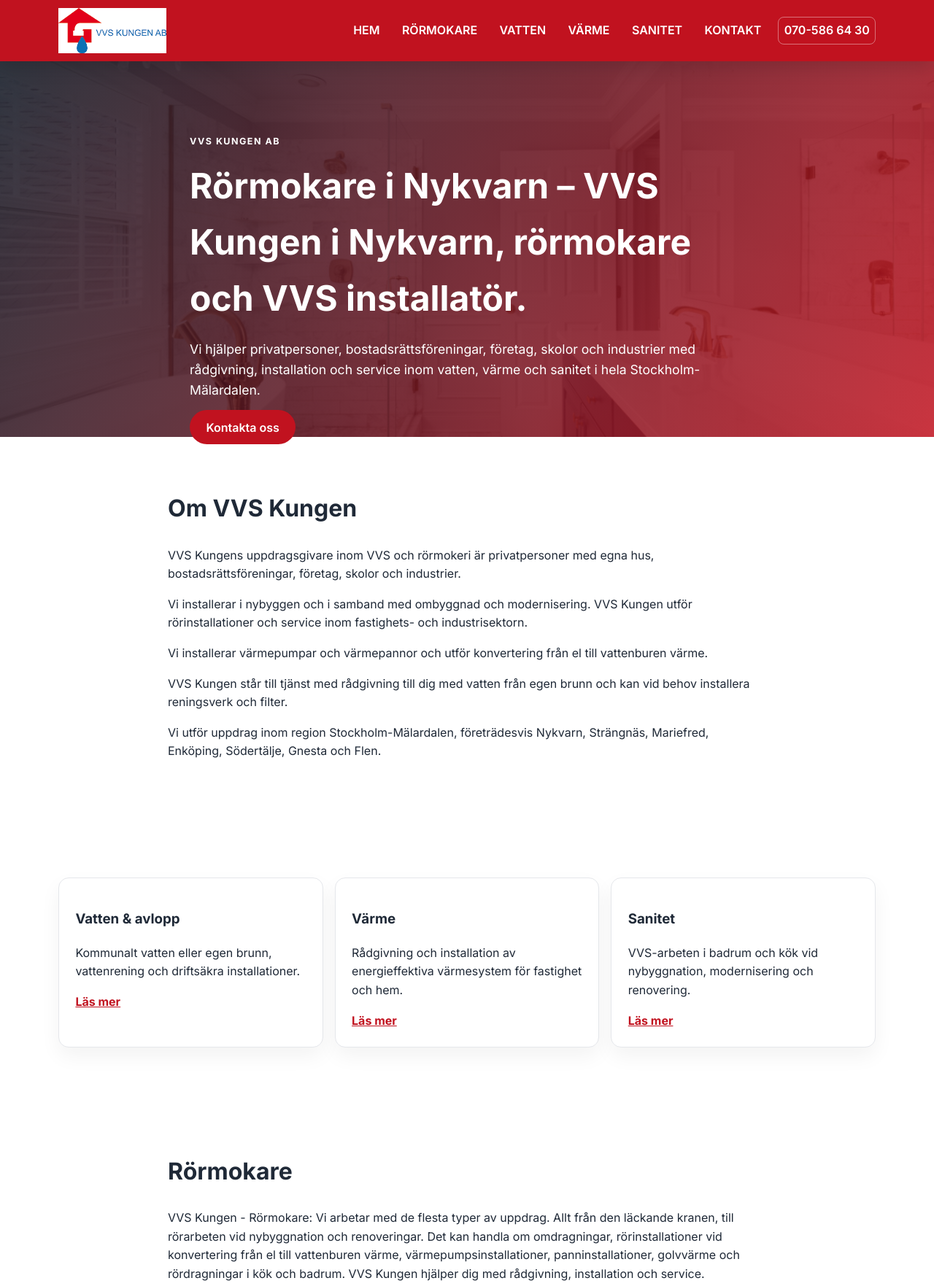
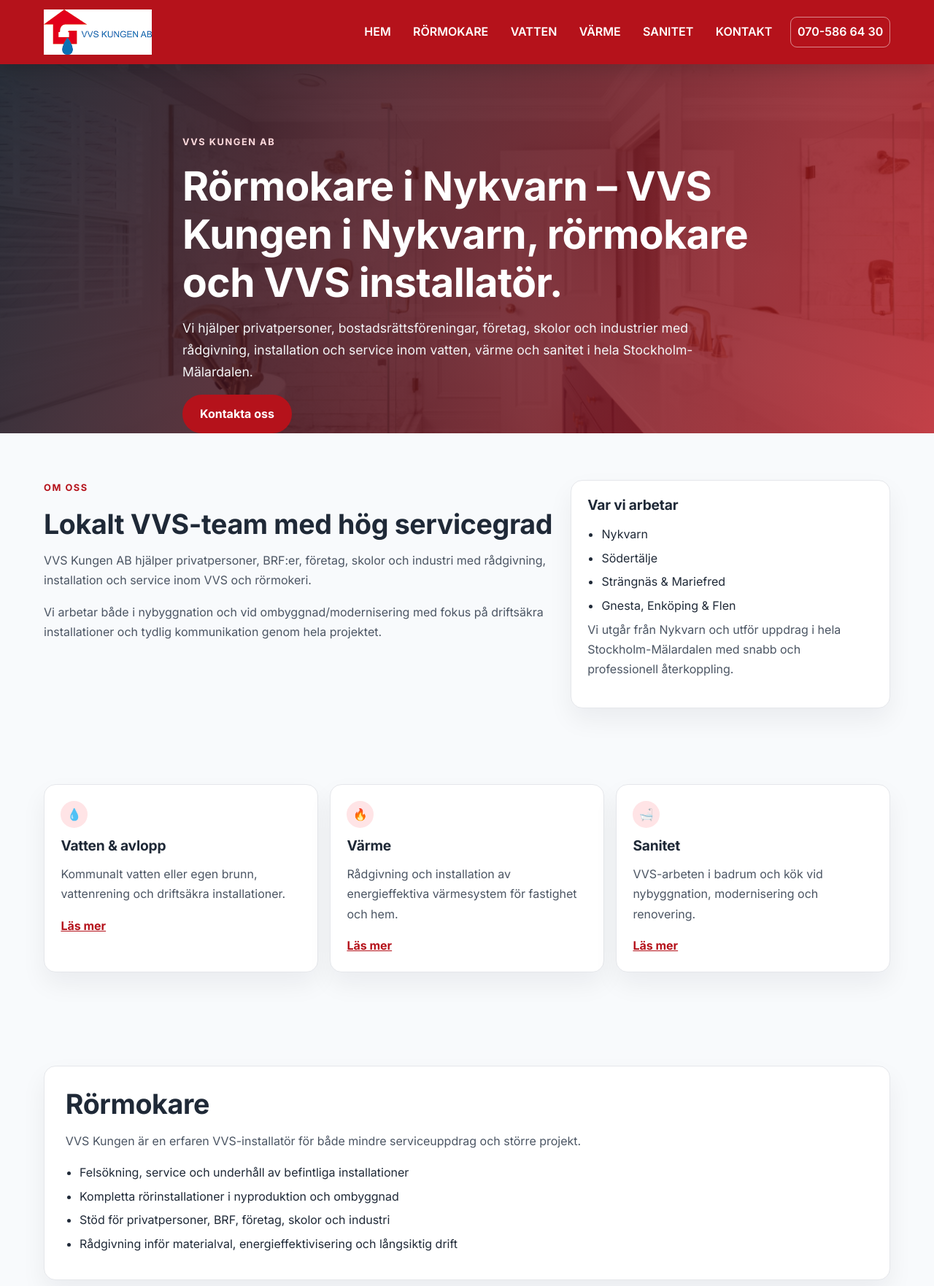
Before and after one commit to hugoweck/VVS-Kungen, a plain HTML site: page index.html in a window 1280 px wide. Shown: the top 1763 px of the page at 73% size. Drawn offline with Linux system fonts and the light colour scheme.

Commit message:
Redesign landing page layout with enforced red header/footer

```diff
--- a/index.html
+++ b/index.html
@@ -94,44 +94,51 @@
       </section>
 
       <section id="om-vvs-kungen" class="section">
-        <div class="container narrow">
-          <h2>Om VVS Kungen</h2>
+        <div class="container two-col-layout">
+          <div>
+            <p class="eyebrow eyebrow-dark">Om oss</p>
+            <h2>Lokalt VVS-team med hög servicegrad</h2>
             <p>
-            VVS Kungens uppdragsgivare inom VVS och rörmokeri är privatpersoner med egna hus,
-            bostadsrättsföreningar, företag, skolor och industrier.
+              VVS Kungen AB hjälper privatpersoner, BRF:er, företag, skolor och industri med
+              rådgivning, installation och service inom VVS och rörmokeri.
             </p>
             <p>
-            Vi installerar i nybyggen och i samband med ombyggnad och modernisering. VVS Kungen utför
-            rörinstallationer och service inom fastighets- och industrisektorn.
+              Vi arbetar både i nybyggnation och vid ombyggnad/modernisering med fokus på driftsäkra
+              installationer och tydlig kommunikation genom hela projektet.
             </p>
+          </div>
+          <aside class="info-card">
+            <h3>Var vi arbetar</h3>
+            <ul>
+              <li>Nykvarn</li>
+              <li>Södertälje</li>
+              <li>Strängnäs &amp; Mariefred</li>
+              <li>Gnesta, Enköping &amp; Flen</li>
+            </ul>
             <p>
-            Vi installerar värmepumpar och värmepannor och utför konvertering från el till vattenburen
-            värme.
+              Vi utgår från Nykvarn och utför uppdrag i hela Stockholm-Mälardalen med snabb och
+              professionell återkoppling.
             </p>
-          <p>
-            VVS Kungen står till tjänst med rådgivning till dig med vatten från egen brunn och kan vid
-            behov installera reningsverk och filter.
-          </p>
-          <p>
-            Vi utför uppdrag inom region Stockholm-Mälardalen, företrädesvis Nykvarn, Strängnäs,
-            Mariefred, Enköping, Södertälje, Gnesta och Flen.
-          </p>
+          </aside>
         </div>
       </section>
 
       <section class="section cards">
         <div class="container card-grid">
           <article class="service-card">
+            <span class="card-icon" aria-hidden="true">💧</span>
             <h3>Vatten &amp; avlopp</h3>
             <p>Kommunalt vatten eller egen brunn, vattenrening och driftsäkra installationer.</p>
             <a href="#vatten">Läs mer</a>
           </article>
           <article class="service-card">
+            <span class="card-icon" aria-hidden="true">🔥</span>
             <h3>Värme</h3>
             <p>Rådgivning och installation av energieffektiva värmesystem för fastighet och hem.</p>
             <a href="#varme">Läs mer</a>
           </article>
           <article class="service-card">
+            <span class="card-icon" aria-hidden="true">🛁</span>
             <h3>Sanitet</h3>
             <p>VVS-arbeten i badrum och kök vid nybyggnation, modernisering och renovering.</p>
             <a href="#sanitet">Läs mer</a>
@@ -140,52 +147,64 @@
       </section>
 
       <section id="rormokare" class="section section-anchor">
-        <div class="container narrow">
+        <div class="container detail-card">
           <h2>Rörmokare</h2>
-          <p>
-            VVS Kungen - Rörmokare: Vi arbetar med de flesta typer av uppdrag. Allt från den läckande
-            kranen, till rörarbeten vid nybyggnation och renoveringar. Det kan handla om omdragningar,
-            rörinstallationer vid konvertering från el till vattenburen värme, värmepumpsinstallationer,
-            panninstallationer, golvvärme och rördragningar i kök och badrum. VVS Kungen hjälper dig med
-            rådgivning, installation och service.
-          </p>
+          <p>VVS Kungen är en erfaren VVS-installatör för både mindre serviceuppdrag och större projekt.</p>
+          <ul>
+            <li>Felsökning, service och underhåll av befintliga installationer</li>
+            <li>Kompletta rörinstallationer i nyproduktion och ombyggnad</li>
+            <li>Stöd för privatpersoner, BRF, företag, skolor och industri</li>
+            <li>Rådgivning inför materialval, energieffektivisering och långsiktig drift</li>
+          </ul>
         </div>
       </section>
 
       <section id="vatten" class="section section-anchor alt-bg">
-        <div class="container narrow">
+        <div class="container detail-card">
           <h2>Vatten</h2>
           <p>
-            Vatten och avlopp. Kommunalt vatten eller egen brunn. Vattenrening, pump, hydrofon,
-            varmvattenberedare. VVS Kungen hjälper dig med rådgivning, installation och service.
+            Vi projekterar och installerar lösningar för både kommunalt vatten och anläggningar med egen
+            brunn.
           </p>
           <ul>
             <li>Kommunalt vatten eller egen brunn</li>
-            <li>Vattenrening</li>
-            <li>Pump</li>
-            <li>Hydrofon</li>
-            <li>Varmvattenberedare</li>
+            <li>Vattenrening och filterlösningar</li>
+            <li>Pump, hydrofor och hydropress</li>
+            <li>Varmvattenberedare och varmvattenkomfort</li>
+            <li>Rådgivning, installation och service</li>
           </ul>
         </div>
       </section>
 
       <section id="varme" class="section section-anchor">
-        <div class="container narrow">
+        <div class="container detail-card">
           <h2>Värme</h2>
           <p>
             VVS Kungen erbjuder rådgivning och besparingskalkyl inför ditt val och köp av värmesystem.
             Vi installerar och levererar från välkända tillverkare med högsta kvalité.
           </p>
+          <ul>
+            <li>Värmepumpar och värmepannor</li>
+            <li>Konvertering från el till vattenburen värme</li>
+            <li>Optimering av befintliga system för lägre energikostnad</li>
+            <li>Service och förebyggande underhåll</li>
+          </ul>
         </div>
       </section>
 
       <section id="sanitet" class="section section-anchor alt-bg">
-        <div class="container narrow">
+        <div class="container detail-card">
           <h2>Sanitet</h2>
           <p>
             VVS Kungen installerar i nybyggnation och vid modernisering/renovering av badrum och kök.
             Våra leverantörer inom sanitet erbjuder dig allt från lyx till funktionell kvalitet.
           </p>
+          <ul>
+            <li>Badrum och kök i nyproduktion och renovering</li>
+            <li>Montering av blandare, wc, dusch och inredning</li>
+            <li>Säker vatteninstallation enligt branschregler</li>
+            <li>Samordning med övriga entreprenörer i projektet</li>
+          </ul>
         </div>
       </section>
 
@@ -211,6 +230,8 @@
       <section id="kontakt" class="section section-anchor contact">
         <div class="container">
           <h2>Kontakt</h2>
+          <div class="contact-layout">
+            <div>
               <div class="contact-cards">
                 <article class="contact-card">
                   <h3>Postadress</h3>
@@ -229,6 +250,7 @@
                   <p>Lars: <a href="tel:0705866430">070-586 64 30</a></p>
                   <p>Emil: <a href="tel:0702338487">070-233 84 87</a></p>
                 </article>
+              </div>
             </div>
 
             <form id="contactForm" class="contact-form" novalidate>
@@ -253,6 +275,7 @@
               <p id="formMessage" class="form-message" role="status" aria-live="polite"></p>
             </form>
           </div>
+        </div>
       </section>
     </main>
 
--- a/styles.css
+++ b/styles.css
@@ -1,10 +1,12 @@
 :root {
-  --brand-red: #c1121f;
-  --brand-red-dark: #9b0f1a;
+  --brand-red: #b5121b;
+  --brand-red-dark: #870d14;
   --text: #1f2937;
-  --bg-soft: #f6f7f9;
+  --muted: #4b5563;
+  --bg-soft: #f3f5f8;
+  --border: #e5e7eb;
   --white: #ffffff;
-  --radius: 14px;
+  --radius: 16px;
 }
 
 * {
@@ -19,30 +21,77 @@
   margin: 0;
   font-family: "Inter", sans-serif;
   color: var(--text);
-  line-height: 1.6;
+  line-height: 1.7;
+  background: #f8fafc;
 }
 
 img {
+  display: block;
   max-width: 100%;
-  display: block;
 }
 
 .container {
-  width: min(1120px, 92vw);
+  width: min(1160px, calc(100% - 2.5rem));
   margin: 0 auto;
+}
+
+.section {
+  padding: 4rem 0;
+}
+
+.section-offset {
+  padding-top: 6rem;
+}
+
+h1,
+h2,
+h3 {
+  line-height: 1.2;
+  letter-spacing: -0.01em;
+  margin: 0 0 0.9rem;
+}
+
+h1 {
+  font-size: clamp(2.1rem, 4.4vw, 3.45rem);
+}
+
+h2 {
+  font-size: clamp(1.75rem, 3vw, 2.35rem);
+}
+
+h3 {
+  font-size: 1.2rem;
+}
+
+p {
+  margin: 0 0 1rem;
+  color: var(--muted);
+}
+
+ul {
+  margin: 0.2rem 0 0;
+  padding-left: 1.2rem;
+}
+
+li {
+  margin-bottom: 0.35rem;
+}
+
+.header,
+footer.footer {
+  background: var(--brand-red) !important;
+  color: var(--white);
 }
 
 .header {
   position: sticky;
   top: 0;
-  z-index: 20;
-  background: var(--brand-red);
-  color: var(--white);
-  box-shadow: 0 8px 24px rgba(0, 0, 0, 0.15);
+  z-index: 100;
+  box-shadow: 0 8px 24px rgba(0, 0, 0, 0.16);
 }
 
 .nav-wrap {
-  min-height: 84px;
+  min-height: 88px;
   display: flex;
   align-items: center;
   gap: 1rem;
@@ -56,7 +105,7 @@
 .nav {
   margin-left: auto;
   display: flex;
-  gap: 1rem;
+  gap: 0.8rem;
 }
 
 .nav a,
@@ -65,8 +114,8 @@
   color: var(--white);
   text-decoration: none;
   font-weight: 600;
-  padding: 0.35rem 0.45rem;
-  border-radius: 8px;
+  padding: 0.4rem 0.55rem;
+  border-radius: 9px;
   transition: background-color 0.2s ease;
 }
 
@@ -77,7 +126,7 @@
 }
 
 .header-phone {
-  border: 1px solid rgba(255, 255, 255, 0.4);
+  border: 1px solid rgba(255, 255, 255, 0.5);
   white-space: nowrap;
 }
 
@@ -86,7 +135,7 @@
   width: 42px;
   height: 42px;
   margin-left: auto;
-  border: 1px solid rgba(255, 255, 255, 0.5);
+  border: 1px solid rgba(255, 255, 255, 0.55);
   background: transparent;
   border-radius: 10px;
   align-items: center;
@@ -101,53 +150,43 @@
   background: var(--white);
 }
 
-.section {
-  padding: 4.5rem 0;
-}
-
-.section-offset {
-  padding-top: 5.5rem;
-}
-
 .hero {
-  position: relative;
   color: var(--white);
-  background: linear-gradient(120deg, rgba(9, 16, 28, 0.82), rgba(193, 18, 31, 0.85)), url("badrum8.jpg") center/cover no-repeat;
+  background: linear-gradient(110deg, rgba(9, 16, 28, 0.85), rgba(181, 18, 27, 0.8)),
+    url("badrum8.jpg") center/cover no-repeat;
 }
 
 .hero__content {
-  max-width: 760px;
+  max-width: 780px;
 }
 
 .eyebrow {
+  font-size: 0.8rem;
+  letter-spacing: 0.12em;
   text-transform: uppercase;
-  letter-spacing: 0.12em;
-  font-size: 0.78rem;
   font-weight: 700;
+  color: #ffdadd;
 }
 
-h1 {
-  font-size: clamp(1.9rem, 4vw, 3rem);
-  margin: 0 0 1rem;
-}
-
-h2 {
-  font-size: clamp(1.5rem, 3vw, 2rem);
-  margin-top: 0;
+.eyebrow-dark {
+  color: var(--brand-red);
 }
 
 .subtitle {
+  color: #f3f4f6;
   font-size: 1.1rem;
-  margin-bottom: 1.5rem;
+  max-width: 65ch;
 }
 
 .btn {
   border: none;
   text-decoration: none;
   border-radius: 999px;
-  padding: 0.85rem 1.4rem;
-  font-weight: 600;
+  padding: 0.82rem 1.5rem;
+  font-weight: 700;
   cursor: pointer;
+  display: inline-flex;
+  align-items: center;
 }
 
 .btn-primary {
@@ -159,12 +198,31 @@
   background: var(--brand-red-dark);
 }
 
-.narrow {
-  max-width: 820px;
+.two-col-layout {
+  display: grid;
+  grid-template-columns: 1.6fr 1fr;
+  gap: 1.3rem;
+  align-items: start;
 }
 
-.alt-bg {
-  background: var(--bg-soft);
+.info-card,
+.detail-card,
+.service-card,
+.contact-card,
+.contact-form,
+.partner-item {
+  background: var(--white);
+  border: 1px solid var(--border);
+  border-radius: var(--radius);
+  box-shadow: 0 16px 35px rgba(15, 23, 42, 0.06);
+}
+
+.info-card {
+  padding: 1.4rem;
+}
+
+.cards {
+  padding-top: 2.5rem;
 }
 
 .card-grid {
@@ -173,12 +231,18 @@
   gap: 1rem;
 }
 
+.card-icon {
+  width: 2.3rem;
+  height: 2.3rem;
+  border-radius: 50%;
+  display: inline-grid;
+  place-items: center;
+  background: #ffe4e6;
+  margin-bottom: 0.8rem;
+}
+
 .service-card {
-  background: var(--white);
-  border: 1px solid #e5e7eb;
-  border-radius: var(--radius);
   padding: 1.4rem;
-  box-shadow: 0 12px 28px rgba(0, 0, 0, 0.05);
 }
 
 .service-card a {
@@ -190,21 +254,30 @@
   scroll-margin-top: 100px;
 }
 
+.alt-bg {
+  background: var(--bg-soft);
+}
+
+.detail-card {
+  padding: 1.8rem;
+}
+
+.partners p {
+  max-width: 66ch;
+}
+
 .partner-grid {
   margin-top: 1rem;
   display: grid;
   grid-template-columns: repeat(5, minmax(0, 1fr));
-  gap: 0.8rem;
+  gap: 0.85rem;
 }
 
 .partner-item {
-  min-height: 84px;
-  border: 1px solid #e5e7eb;
-  border-radius: 10px;
+  min-height: 86px;
   display: grid;
   place-items: center;
   padding: 0.5rem;
-  background: #fff;
 }
 
 .partner-item img {
@@ -213,36 +286,39 @@
 }
 
 .badge {
-  font-weight: 600;
+  font-weight: 700;
 }
+
 
 .contact {
   background: var(--bg-soft);
 }
 
+.contact-layout {
+  display: grid;
+  grid-template-columns: 1.15fr 1fr;
+  gap: 1rem;
+  align-items: start;
+}
+
 .contact-cards {
   display: grid;
   grid-template-columns: repeat(3, minmax(0, 1fr));
-  gap: 1rem;
-  margin: 1.2rem 0 1.8rem;
+  gap: 0.9rem;
+  margin: 1.2rem 0 0;
 }
 
-.contact-card {
-  background: #fff;
-  border-radius: var(--radius);
-  padding: 1rem;
-  border: 1px solid #e5e7eb;
+.contact-card,
+.contact-form {
+  padding: 1.1rem;
 }
 
 .contact-card a {
   color: var(--brand-red-dark);
+  font-weight: 600;
 }
 
 .contact-form {
-  background: #fff;
-  border-radius: var(--radius);
-  padding: 1.2rem;
-  border: 1px solid #e5e7eb;
   display: grid;
   gap: 0.6rem;
 }
@@ -258,7 +334,7 @@
 
 .contact-form input:focus,
 .contact-form textarea:focus {
-  outline: 2px solid rgba(193, 18, 31, 0.2);
+  outline: 2px solid rgba(181, 18, 27, 0.2);
   border-color: var(--brand-red);
 }
 
@@ -290,8 +366,6 @@
 }
 
 .footer {
-  background: var(--brand-red);
-  color: var(--white);
   padding: 1.5rem 0;
 }
 
@@ -300,6 +374,11 @@
   justify-content: space-between;
   align-items: center;
   gap: 1rem;
+}
+
+.footer__grid p {
+  color: #fff;
+  margin: 0;
 }
 
 .footer-nav {
@@ -311,7 +390,7 @@
 @media (max-width: 980px) {
   .nav {
     position: absolute;
-    top: 84px;
+    top: 88px;
     left: 4vw;
     right: 4vw;
     background: var(--brand-red);
@@ -334,14 +413,30 @@
     display: none;
   }
 
+  .two-col-layout,
+  .contact-layout,
   .card-grid,
   .contact-cards,
   .partner-grid {
     grid-template-columns: 1fr 1fr;
   }
+
+  .contact-cards {
+    margin-bottom: 1rem;
+  }
 }
 
 @media (max-width: 640px) {
+  .section {
+    padding: 2.5rem 0;
+  }
+
+  .container {
+    width: min(1160px, calc(100% - 1.4rem));
+  }
+
+  .two-col-layout,
+  .contact-layout,
   .card-grid,
   .contact-cards,
   .partner-grid {
```
Lines whose indentation alone changed are shown as unchanged.
